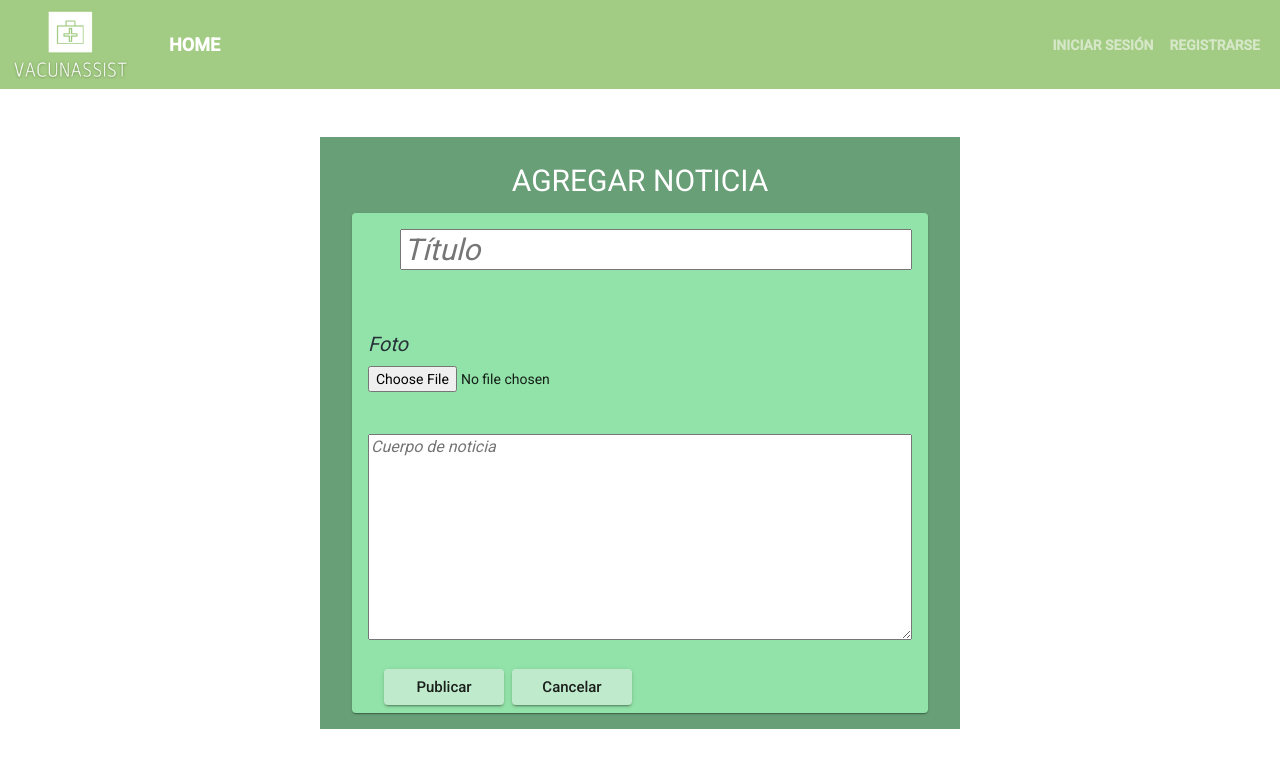
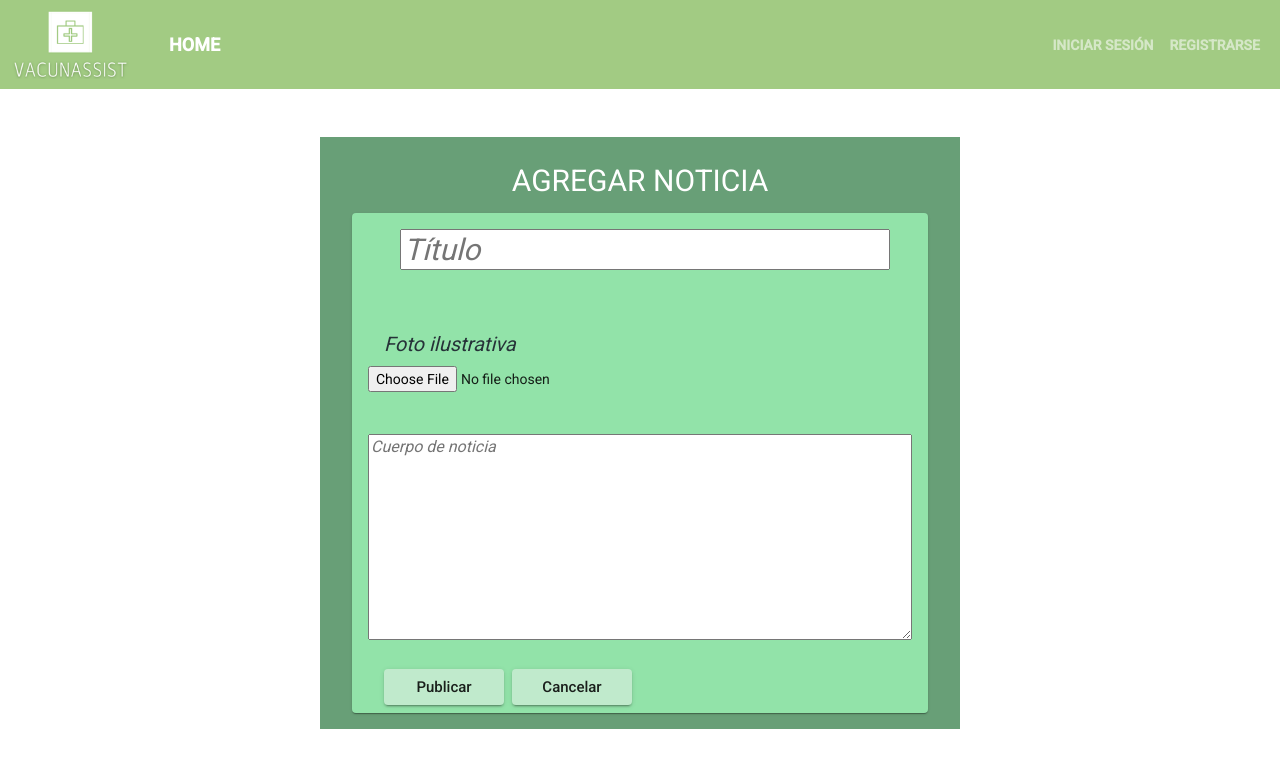
Before and after one commit to fotscode/vacunassist, an Angular app in the folder frontend/: page /NuevaNoticia in a window 1280 px wide. Shown: the top 768 px of the page. Built offline with nearby package versions, Linux system fonts and the light colour scheme.

Commit message:
bug de inputs en "Agregar noticia" arreglado

```diff
--- a/frontend/src/app/components/nueva-noticia/nueva-noticia.component.css
+++ b/frontend/src/app/components/nueva-noticia/nueva-noticia.component.css
@@ -24,7 +24,7 @@
 }
 
 .titulo-texto {
-  width: 40rem;
+  width: 90%;
   margin-bottom: 3rem;
 }
 
@@ -40,6 +40,10 @@
 
 .upload {
   margin-bottom: 2rem;
+}
+
+.fotoHint {
+  padding-left: 1rem;
 }
 
 input:placeholder-shown {
--- a/frontend/src/app/components/nueva-noticia/nueva-noticia.component.html
+++ b/frontend/src/app/components/nueva-noticia/nueva-noticia.component.html
@@ -2,12 +2,12 @@
 <div class="contenedor">
   <h4 class="categoria" style="font-size:30px; color:white"> Agregar noticia</h4>
   <mat-card class="noticia">
-    <mat-card-header class="titulo-holder" inputmode="true" style="font-size:30px" [contentEditable]="true">
+    <mat-card-header class="titulo-holder" style="font-size:30px">
       <input class="titulo-texto" contenteditable="true" placeholder="Título">
     </mat-card-header>
-    <p style="font-size:20px; color: #263238"><i>Foto</i></p>
+    <p class="fotoHint" style="font-size:20px; color: #263238"><i>Foto ilustrativa</i></p>
     <input type="file" class="upload">
-    <mat-card-content class="cuerpo" inputmode="true" style="font-size:16px" [contentEditable]="true">
+    <mat-card-content class="cuerpo" style="font-size:16px">
       <textarea class="cuerpo" contenteditable="true" placeholder="Cuerpo de noticia" rows="10"></textarea>
     </mat-card-content>
     <mat-card-actions class="opciones">
--- a/frontend/src/app/components/register-page/register-page.component.ts
+++ b/frontend/src/app/components/register-page/register-page.component.ts
@@ -31,7 +31,7 @@ export class RegisterPageComponent implements OnInit {
     riesgo: '',
     sede: this.sedes[1],
     password: '',
-    role: 1,
+    role: 3,
   } // 1 paciente, 2 vacunador, 3 admin
   // TODO cambiar esto para generar los primeros admins
 
```
